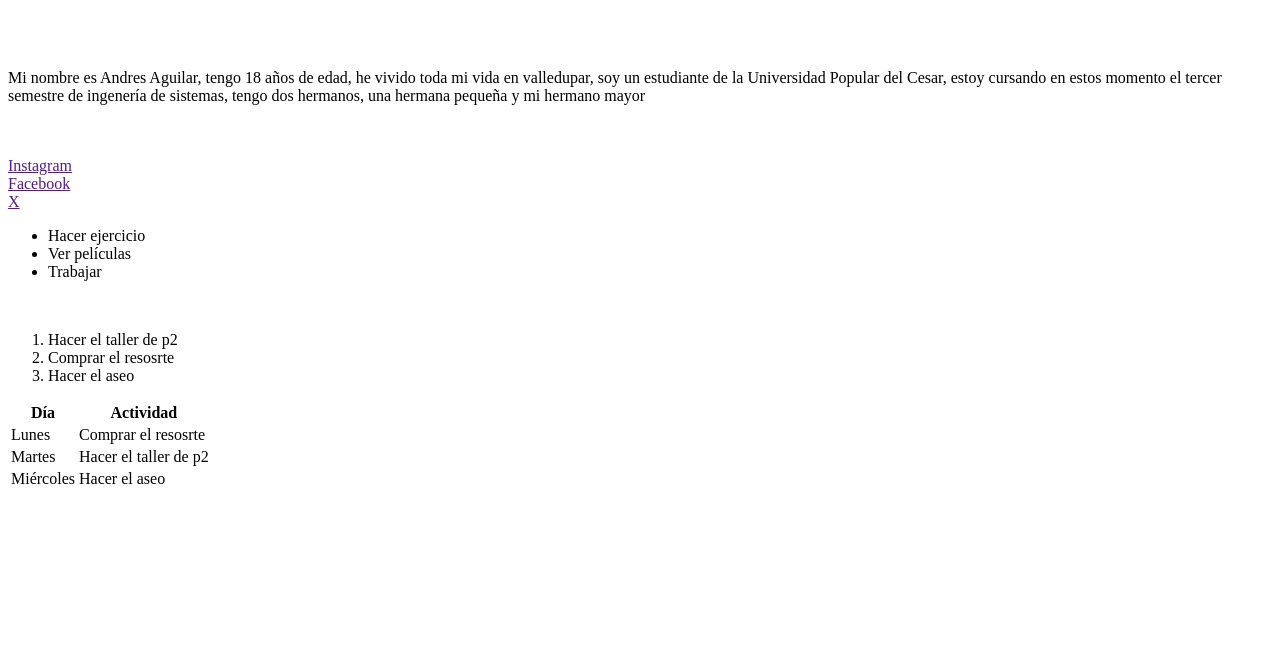
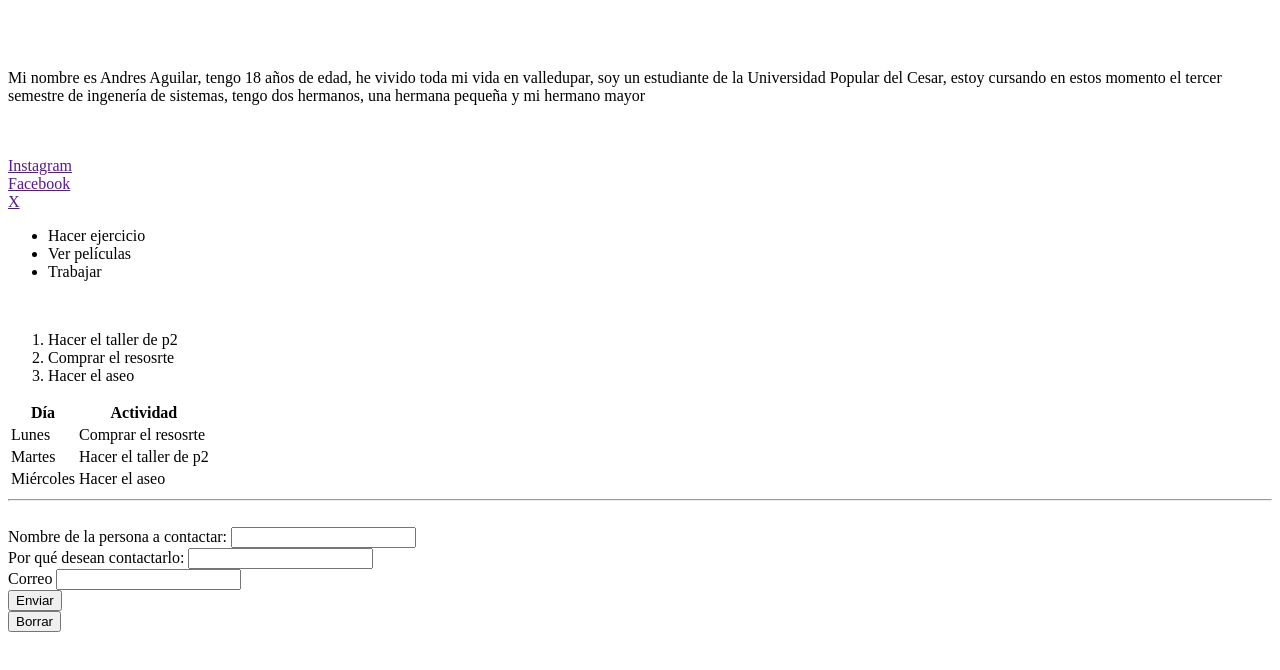
Before and after one commit to andres-alfons/Laboratorio-Entregable-01, a plain HTML site: page index.html in a window 1280 px wide. Shown: the part 110-780 px from the top of the page. Drawn offline with Linux system fonts and the light colour scheme.

Commit message:
Codigo modificado

```diff
--- a/index.html
+++ b/index.html
@@ -49,6 +49,22 @@
                 </tr>
             </tbody>
         </table>
+        <hr>
+        <br>
+        <form action="/aqui" method="get">
+            <label for="nombre"> Nombre de la persona a contactar: </label>
+            <input type="text" name="nombre" required>
+            <br>
+            <label for="pass">Por qué desean contactarlo: </label>
+            <input type="password"name="pass" required>
+            <br>
+            <label for="corre">Correo</label>
+            <input type="email" name="correo" id="">
+            <br>
+            <input type="submit" value="Enviar">
+            <br>
+            <input type="reset" value="Borrar">
+        </form>
 
     </body>
 </body>
```
